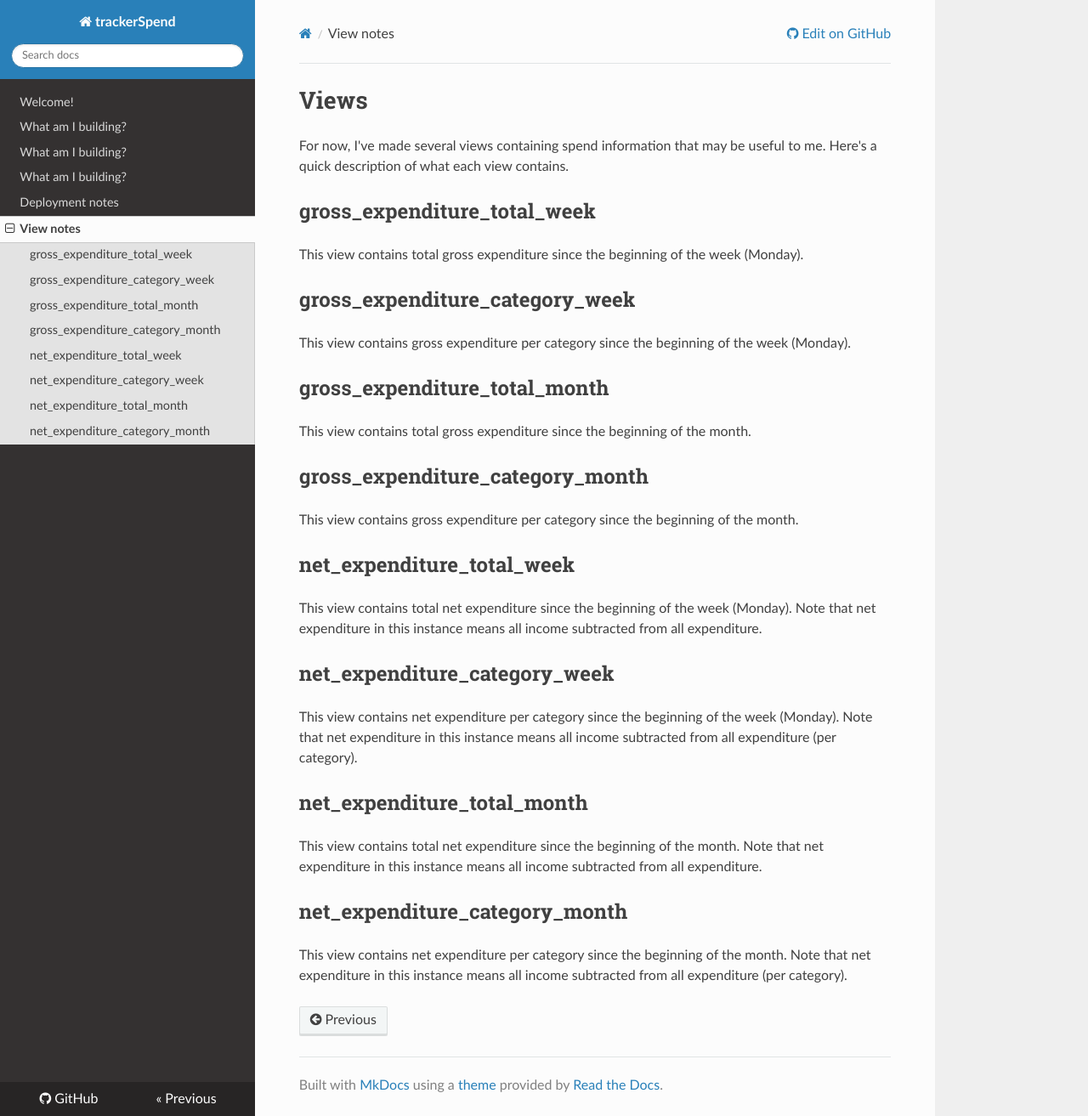
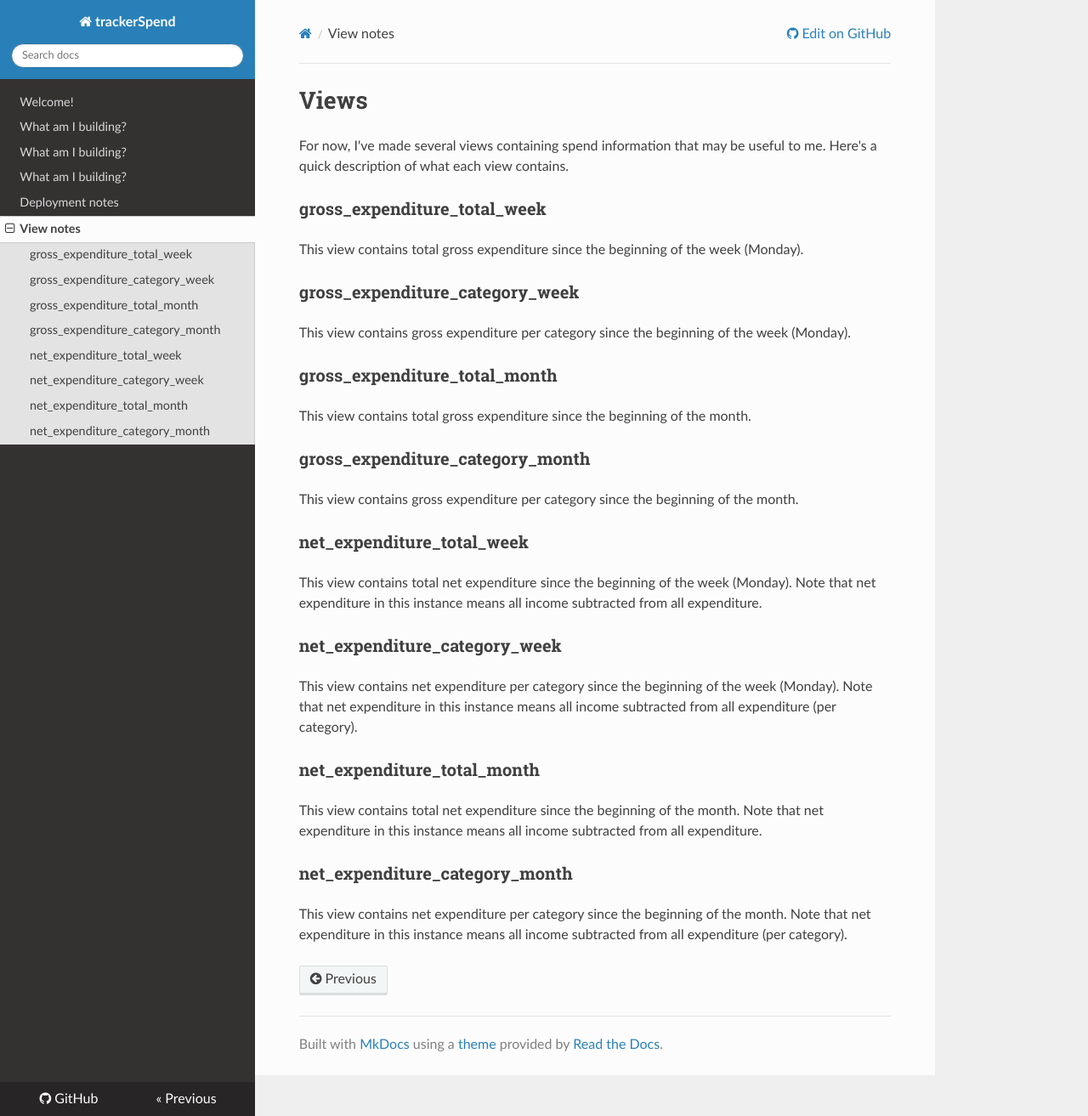
Before and after one commit to jdgillespie91/deprecated-trackerSpend, an MkDocs documentation site: the page built from docs/notes/views.md, in a window 1280 px wide and 1313 px high. Shown: the whole window at 85% size. Built offline with MkDocs 1.6.1, drawn with Linux system fonts in a browser that asks for light colours; nearby versions of some CDN libraries; old or Windows-style settings are respelled for this version of MkDocs.

Commit message:
Decrease tier of header

```diff
--- a/docs/notes/views.md
+++ b/docs/notes/views.md
@@ -2,34 +2,34 @@
 
 For now, I've made several views containing spend information that may be useful to me. Here's a quick description of what each view contains.
 
-## gross_expenditure_total_week
+### gross_expenditure_total_week
 
 This view contains total gross expenditure since the beginning of the week (Monday).
 
-## gross_expenditure_category_week
+### gross_expenditure_category_week
 
 This view contains gross expenditure per category since the beginning of the week (Monday).
 
-## gross_expenditure_total_month
+### gross_expenditure_total_month
 
 This view contains total gross expenditure since the beginning of the month.
 
-## gross_expenditure_category_month
+### gross_expenditure_category_month
 
 This view contains gross expenditure per category since the beginning of the month.
 
-## net_expenditure_total_week
+### net_expenditure_total_week
 
 This view contains total net expenditure since the beginning of the week (Monday). Note that net expenditure in this instance means all income subtracted from all expenditure.
 
-## net_expenditure_category_week
+### net_expenditure_category_week
 
 This view contains net expenditure per category since the beginning of the week (Monday). Note that net expenditure in this instance means all income subtracted from all expenditure (per category).
 
-## net_expenditure_total_month
+### net_expenditure_total_month
 
 This view contains total net expenditure since the beginning of the month. Note that net expenditure in this instance means all income subtracted from all expenditure.
 
-## net_expenditure_category_month
+### net_expenditure_category_month
 
 This view contains net expenditure per category since the beginning of the month. Note that net expenditure in this instance means all income subtracted from all expenditure (per category).
```
Also changed, not shown: docs/notes/deployment.md (+9 -7 lines).
